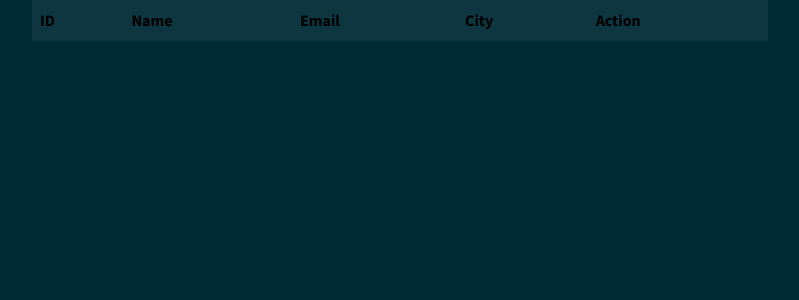
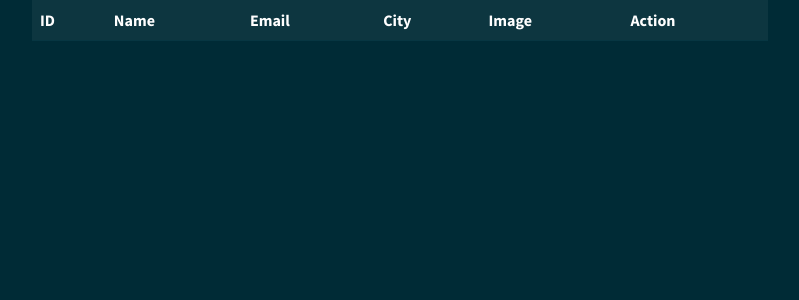
Before and after one commit to msaimkz/PHP, a PHP site: page /shoe.php in a window 1280 px wide. Shown: the top 300 px of the page, without its empty margins (240-1039 px from the left). Run offline with PHP 8.4, Linux system fonts and the light colour scheme; data that the repository does not hold is empty.

Commit message:
image Uplaoding

```diff
--- a/delete.php
+++ b/delete.php
@@ -5,9 +5,7 @@ $query2="delete from Student where id= '$id'";
 $result2=mysqli_query($con,$query2);
 if($result2){
 
-    echo "<script>alert('Record deleted') window.location.hrep='shoe.php';</script>";
-    echo "<script>window.location.hrep='shoe.php';</script>";
-
+    echo "<script>alert('Record deleted')</script>";
 }
 else{
     echo  "<script> alert('Record failed')</script>";
--- a/shoe.php
+++ b/shoe.php
@@ -14,11 +14,12 @@
                 <table class="table text-white">
                     <thead>
                         <tr>
-                            <th>ID</th>
-                            <th>Name</th>
-                            <th>Email</th>
-                            <th>City</th>
-                            <th>Action</th>
+                            <th style="color: white;">ID</th>
+                            <th style="color: white;">Name</th>
+                            <th style="color: white;">Email</th>
+                            <th style="color: white;">City</th>
+                            <th style="color: white;">Image</th>
+                            <th style="color: white;">Action</th>
                         </tr>
                     </thead>
                     <tbody>
@@ -29,11 +30,12 @@
                         while($data=mysqli_fetch_assoc($result)){
                         ?>
                         <tr>
-                            <th><?php echo $data['id'];?></th>
-                            <th><?php echo $data['name'];?></th>
-                            <th><?php echo $data['email'];?></th>
-                            <th><?php echo $data['city'];?></th>
-                            <th>
+                            <th style="color: white;"><?php echo $data['id'];?></th>
+                            <th style="color: white;"><?php echo $data['name'];?></th>
+                            <th style="color: white;"><?php echo $data['email'];?></th>
+                            <th style="color: white;"><?php echo $data['city'];?></th>
+                        <th><img src="upload/<?php echo $data['image'];?>" alt="" height="100px" width="150px" style="border-radius: 10px; object-fit: cover;"></th>
+                            <th style="color: white;">
                                 <a href="update.php?id=<?php echo $data['id'];?>">Edit</a>
                                 <a href="delete.php?id=<?php echo $data['id'];?>">Delete</a>
                         </th>
```
Also changed, not shown: index.php (+10 -2 lines), update.php (+11 -2 lines), upload/Feedback4.png (added), upload/back1.jpg (added).
